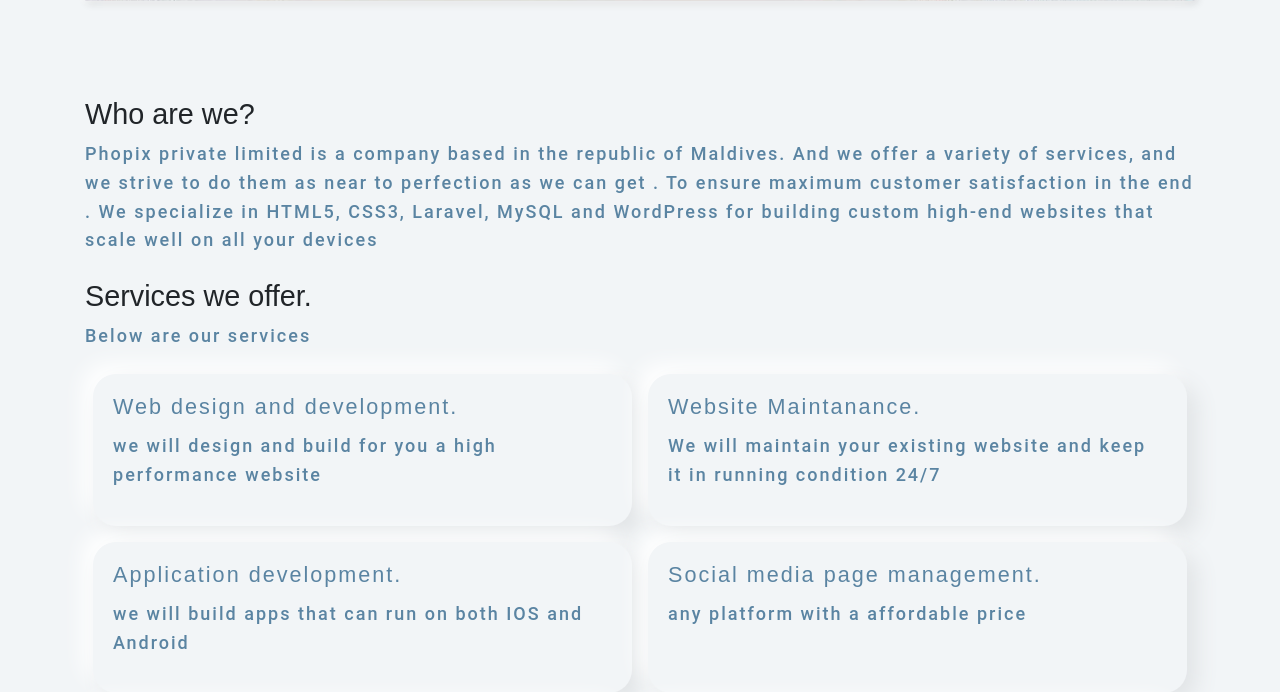
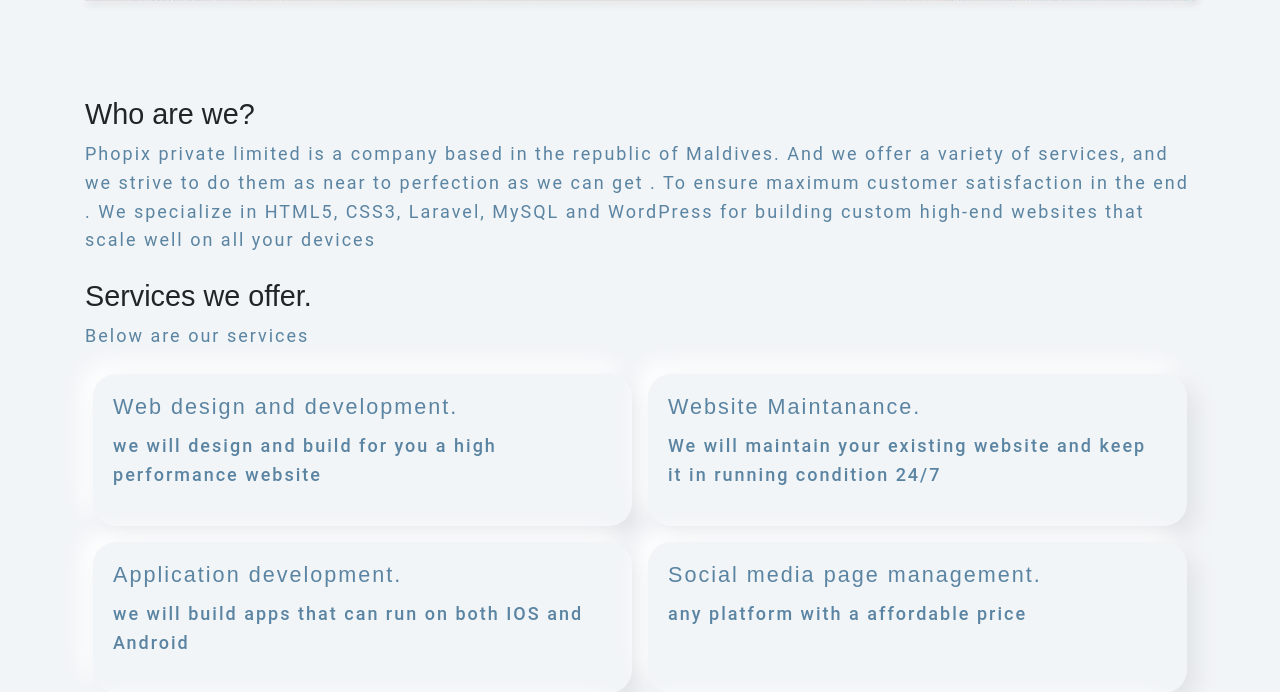
Before and after one commit to raayanfaisal/phopix, a Laravel app: page / in a window 1280 px wide. Shown: the part 992-1684 px from the top of the page. Run offline with Laravel 8, Linux system fonts and the light colour scheme; some libraries are stand-ins or nearby versions.

Commit message:
Update app.blade.php

```diff
--- a/resources/views/layouts/app.blade.php
+++ b/resources/views/layouts/app.blade.php
@@ -51,7 +51,6 @@
 
       letter-spacing: 1px;
       font-family: 'Roboto', sans-serif;
-      font-weight: 500;
       letter-spacing: 2px;
       color: #5a84a2;
       font-size:18px;
@@ -64,7 +63,7 @@
 
 letter-spacing: 1px;
 font-family: 'Roboto', sans-serif;
-font-weight: 500;
+
 letter-spacing: 2px;
 color: #5a84a2;
 font-size:18px;
```
